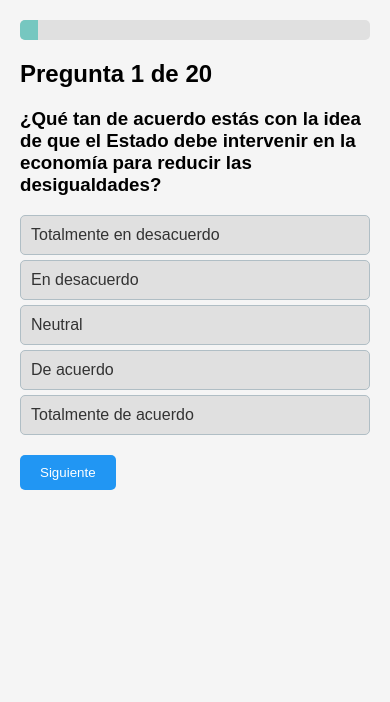
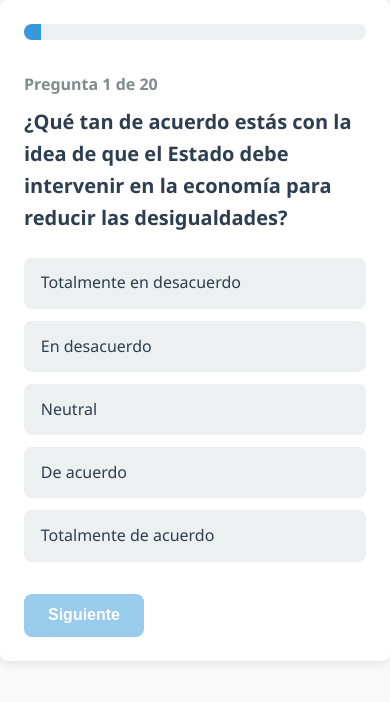
Before and after one commit to jayword69/Cuestionario-Politico, a plain HTML site: page index.html in a window 390 px wide. Drawn offline with nearby package versions, Linux system fonts and the light colour scheme.

Commit message:
Update styles.css

```diff
--- a/styles.css
+++ b/styles.css
@@ -1,84 +1,216 @@
-body {
-    font-family: Arial, sans-serif;
-    background-color: #f5f5f5;
+:root {
+    --primary-color: #3498db;
+    --primary-dark: #2980b9;
+    --accent-color: #e74c3c;
+    --accent-dark: #c0392b;
+    --light-bg: #f9f9f9;
+    --light-gray: #ecf0f1;
+    --dark-gray: #7f8c8d;
+    --text-color: #2c3e50;
+    --border-radius: 8px;
+    --shadow: 0 2px 10px rgba(0, 0, 0, 0.1);
+    --transition: all 0.3s ease;
+}
+
+* {
+    box-sizing: border-box;
     margin: 0;
     padding: 0;
 }
 
-#questionnaire {
-    padding: 20px;
+body {
+    font-family: 'Segoe UI', Tahoma, Geneva, Verdana, sans-serif;
+    line-height: 1.6;
+    color: var(--text-color);
+    background-color: var(--light-bg);
+    padding: 0;
+    margin: 0;
+}
+
+header {
+    background-color: var(--primary-color);
+    color: white;
+    text-align: center;
+    padding: 2rem 1rem;
+    box-shadow: var(--shadow);
+}
+
+header h1 {
+    margin-bottom: 0.5rem;
+    font-weight: 600;
+}
+
+main {
     max-width: 800px;
-    margin: auto;
+    margin: 2rem auto;
+    padding: 0 1rem;
+}
+
+#questionnaire, #result {
+    background: white;
+    border-radius: var(--border-radius);
+    padding: 2rem;
+    box-shadow: var(--shadow);
+}
+
+.progress-container {
+    width: 100%;
+    background-color: var(--light-gray);
+    border-radius: var(--border-radius);
+    overflow: hidden;
+    margin-bottom: 2rem;
+    height: 1rem;
+}
+
+#progress-bar {
+    height: 100%;
+    background-color: var(--primary-color);
+    width: 0;
+    transition: width 0.4s ease-in-out;
 }
 
 .question-container {
-    margin-bottom: 20px;
+    margin-bottom: 2rem;
+}
+
+.question-number {
+    color: var(--dark-gray);
+    font-size: 1rem;
+    margin-bottom: 0.5rem;
+}
+
+.question-text {
+    font-size: 1.25rem;
+    margin-bottom: 1.5rem;
 }
 
 .option {
     display: block;
-    padding: 10px;
-    margin: 5px 0;
+    padding: 1rem;
+    margin: 0.75rem 0;
     cursor: pointer;
-    background-color: #e0e0e0;
-    border: 1px solid #b0bec5;
-    border-radius: 5px;
-    color: #333;
+    background-color: var(--light-gray);
+    border-radius: var(--border-radius);
+    transition: var(--transition);
+    border-left: 4px solid transparent;
 }
 
 .option:hover {
-    background-color: #c5cae9;
+    background-color: #e3e8eb;
+    transform: translateY(-2px);
 }
 
 .option.selected {
-    background-color: #a5d6a7;
-    border-color: #81c784;
+    background-color: #d5e9f7;
+    border-left: 4px solid var(--primary-color);
+    font-weight: 500;
 }
 
-.progress-container {
-    width: 100%;
-    background-color: #e0e0e0;
-    border-radius: 5px;
-    overflow: hidden;
-    margin-bottom: 20px;
+button {
+    padding: 0.8rem 1.5rem;
+    border: none;
+    border-radius: var(--border-radius);
+    font-weight: 600;
+    cursor: pointer;
+    transition: var(--transition);
+    font-size: 1rem;
 }
 
-#progress-bar {
-    height: 20px;
-    background-color: #76c7c0;
-    width: 0;
+button:disabled {
+    opacity: 0.5;
+    cursor: not-allowed;
 }
 
-#result {
-    padding: 20px;
-    max-width: 800px;
-    margin: auto;
+#next-button {
+    background-color: var(--primary-color);
+    color: white;
+}
+
+#next-button:hover:not(:disabled) {
+    background-color: var(--primary-dark);
+}
+
+#retry {
+    background-color: var(--accent-color);
+    color: white;
+}
+
+#retry:hover {
+    background-color: var(--accent-dark);
+}
+
+#share-results {
+    background-color: #27ae60;
+    color: white;
+    margin-left: 1rem;
+}
+
+#share-results:hover {
+    background-color: #219653;
+}
+
+.navigation {
+    display: flex;
+    justify-content: flex-end;
 }
 
 .hidden {
     display: none;
 }
 
-button {
-    padding: 10px 20px;
-    border: none;
-    border-radius: 5px;
-    color: white;
-    cursor: pointer;
+.chart-container {
+    margin: 2rem 0;
 }
 
-#next-button {
-    background-color: #2196F3;
+.result-details {
+    margin: 2rem 0;
+    padding: 1.5rem;
+    background: var(--light-gray);
+    border-radius: var(--border-radius);
 }
 
-#next-button:hover {
-    background-color: #1976D2;
+.dominant-ideology {
+    color: var(--primary-color);
+    margin: 1rem 0;
 }
 
-#retry {
-    background-color: #f44336;
+.ideology-description {
+    line-height: 1.8;
 }
 
-#retry:hover {
-    background-color: #c62828;
+.buttons-container {
+    display: flex;
+    justify-content: center;
+    margin-top: 2rem;
 }
+
+footer {
+    text-align: center;
+    padding: 1.5rem;
+    margin-top: 3rem;
+    color: var(--dark-gray);
+    font-size: 0.9rem;
+}
+
+@media (max-width: 600px) {
+    header {
+        padding: 1.5rem 1rem;
+    }
+
+    #questionnaire, #result {
+        padding: 1.5rem;
+    }
+
+    .option {
+        padding: 0.8rem;
+    }
+
+    .buttons-container {
+        flex-direction: column;
+        gap: 1rem;
+    }
+
+    #share-results {
+        margin-left: 0;
+    }
+}
```
